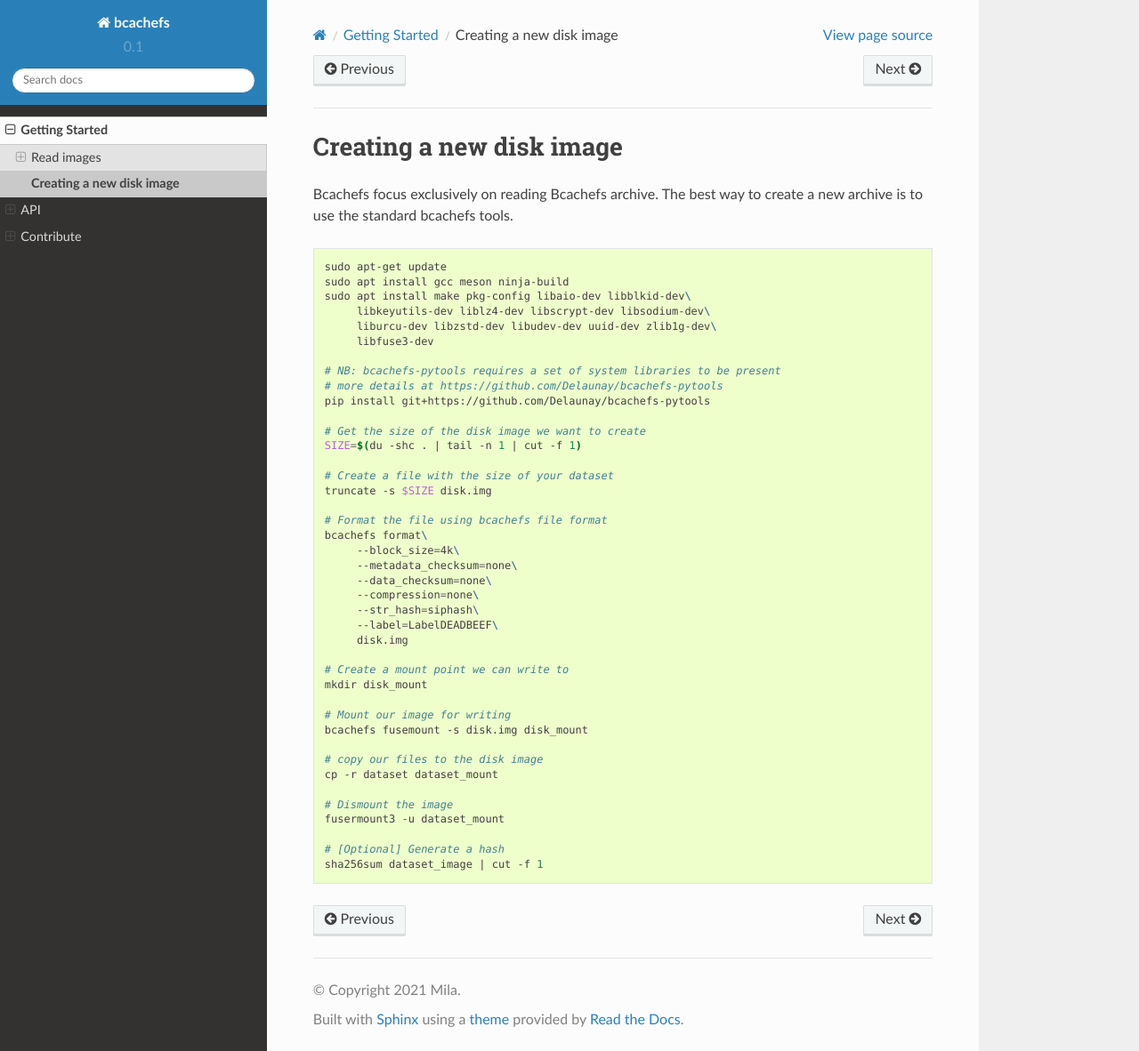
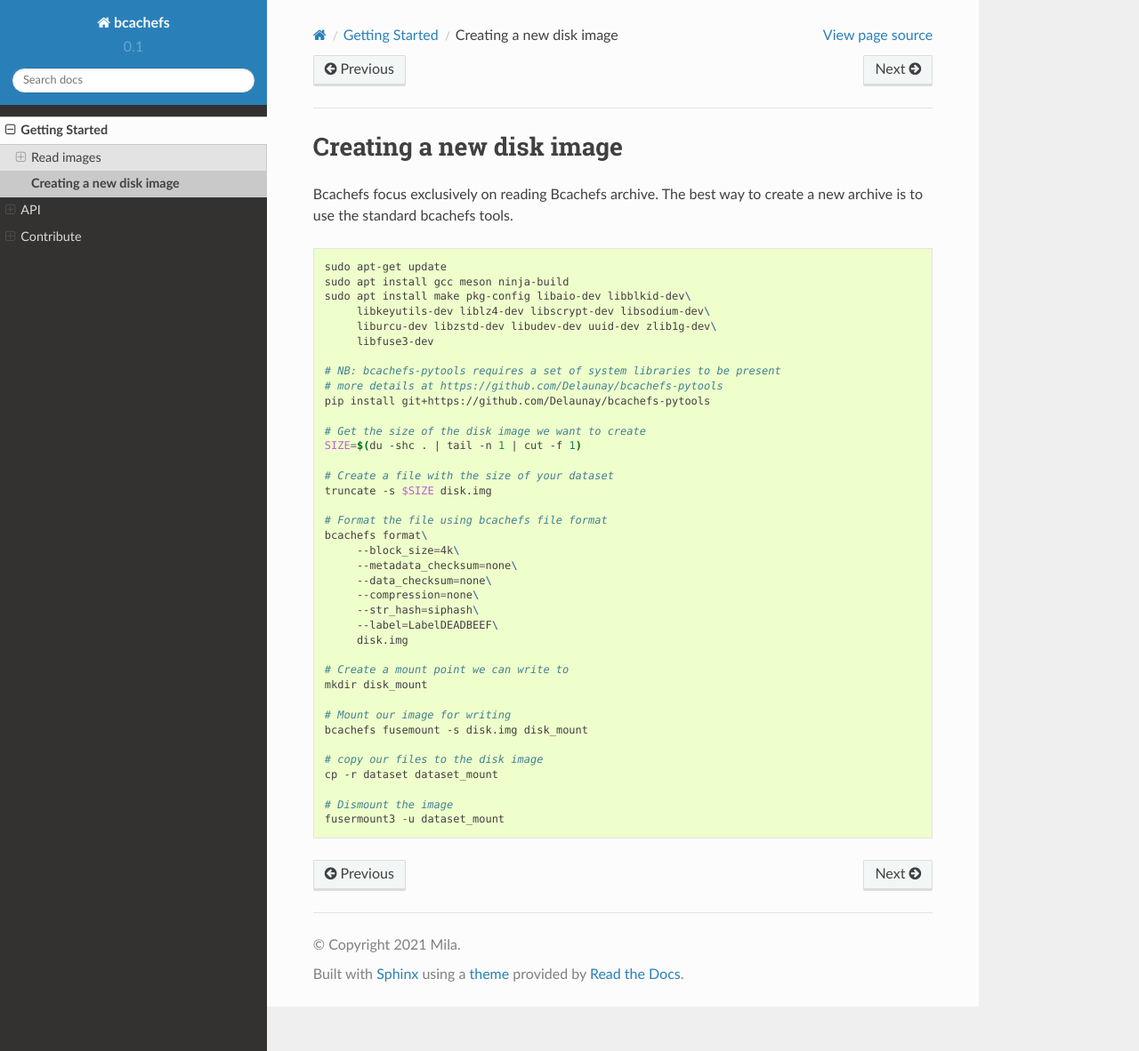
Before and after one commit to mila-iqia/bcachefs, a Sphinx documentation site: the page built from docs/getting_started/write.rst, in a window 1280 px wide and 1182 px high. Shown: the whole window at 89% size. Built offline with Sphinx 7.4.7 and the Read the Docs theme 2.0.0, drawn with Linux system fonts in a browser that asks for light colours.

Commit message:
Update docs/getting_started/write.rst

```diff
--- a/docs/getting_started/write.rst
+++ b/docs/getting_started/write.rst
@@ -44,6 +44,3 @@
 
    # Dismount the image
    fusermount3 -u dataset_mount
-
-   # [Optional] Generate a hash
-   sha256sum dataset_image | cut -f 1
```
